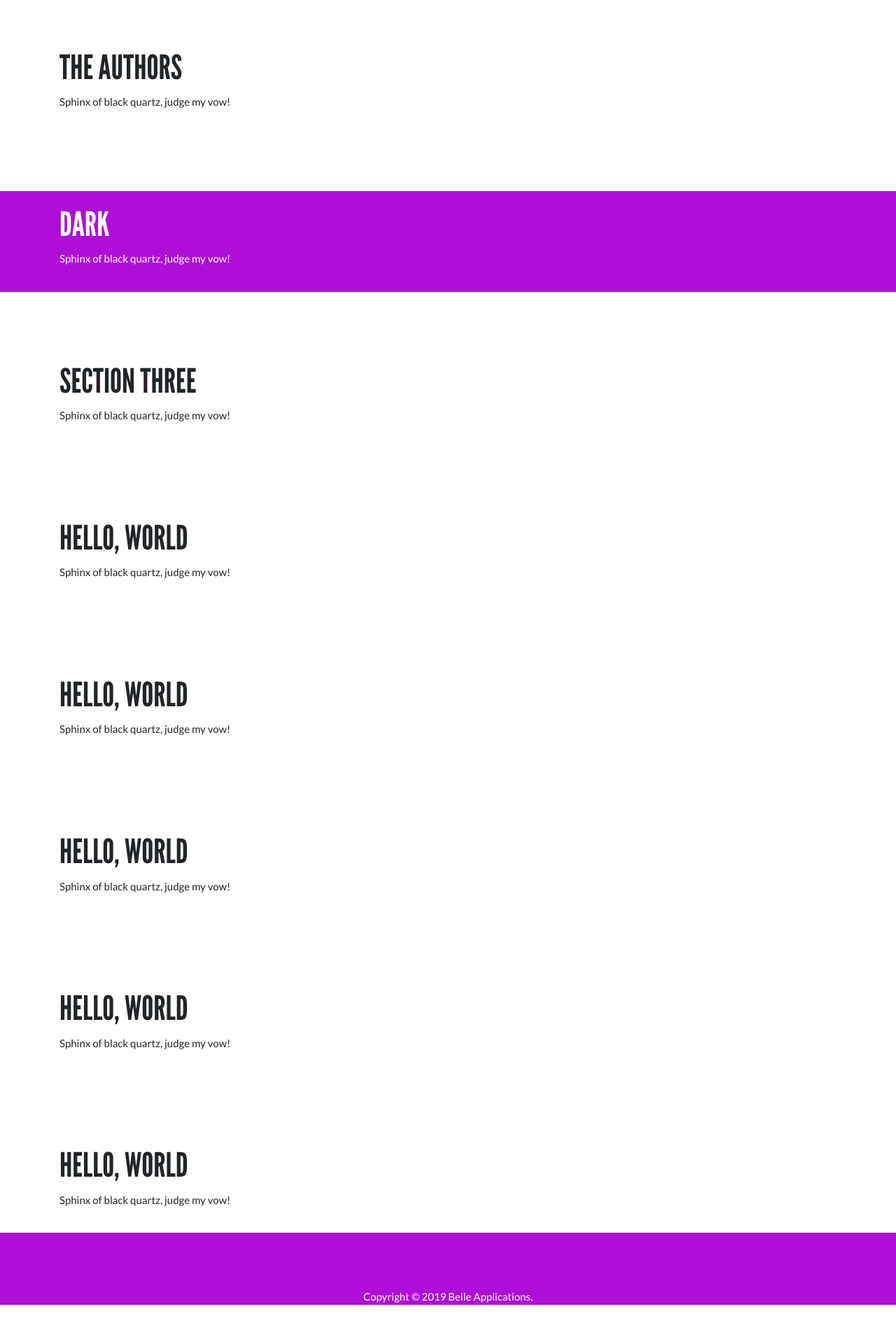
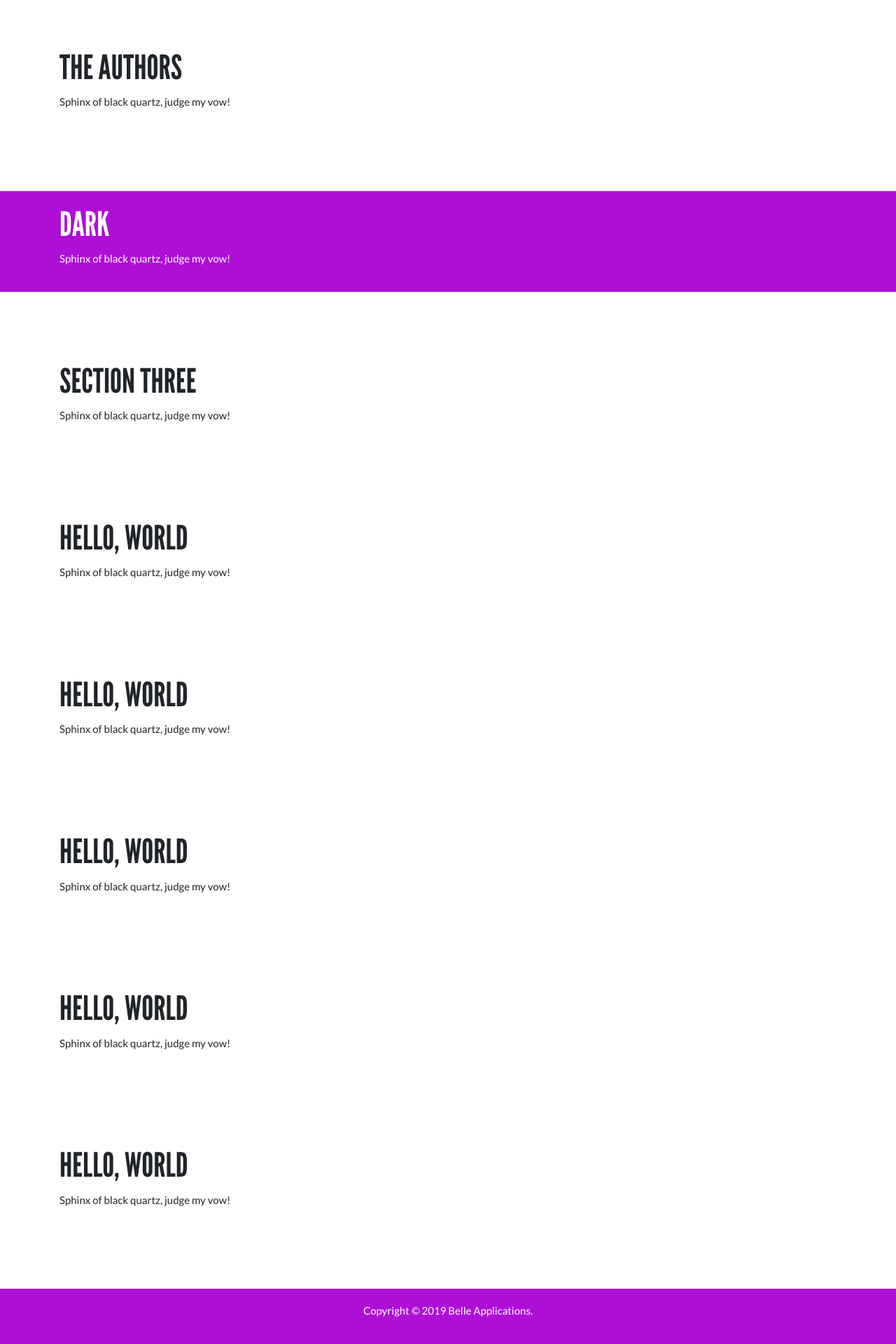
Before and after one commit to bubbleorrevolution/BubbleOrRevolution.github.io, a Jekyll site: the page built from index.html, in a window 1280 px wide. Shown: the part 1002-2922 px from the top of the page at 70% size. Built offline with Jekyll 4.4.1, drawn with Linux system fonts in a browser that asks for light colours; nearby versions of some CDN libraries; a script that is not in the unit is left out; before the commit the page ends 2882 px from its top, so only the background shows below that.

Commit message:
fix #1 - footer problem

```diff
--- a/_includes/footer.html
+++ b/_includes/footer.html
@@ -1,10 +1,12 @@
 <!-- Footer
       TODO: fix links-->
-<footer id="footer" class="section section-primary">
-  <div class="container centered">
-    <p>
-      Copyright &copy; 2019 Belle Applications.
-    </p>
+<footer id="footer" class="section section-dark">
+    <div class="section-content">
+        <div class="container centered">
+            <p>
+            Copyright &copy; 2019 Belle Applications.
+            </p>
+        </div>
   </div>
 </footer>
 
--- a/assets/css/custom.scss
+++ b/assets/css/custom.scss
@@ -76,10 +76,13 @@ body {
         color: $white;
         background-color: $primary;
     }
+
+    // links need their default styling overwritten
+    a {
+        color: $white !important;
+        text-decoration: underline;
+    }
 }
-
-
-
 
 
 .navbar {
@@ -89,13 +92,6 @@ body {
 .navbar-brand {
   font-family: LeagueGothic !important;
   font-size: 32px;
-}
-
-.centered {
-  text-align: center;
-  display: block;
-  margin-left: auto;
-  margin-right: auto;
 }
 
 h1,
@@ -140,14 +136,16 @@ h6 {
  }
 }
 
-.section-primary {
-  color: $white !important;
-  background: $primary;
+.centered {
+  text-align: center;
+  display: block;
+  margin-left: auto;
+  margin-right: auto;
+}
 
-  a {
-    color: $white !important;
-    text-decoration: underline;
-  }
+#footer {
+    // to counteract section's padding
+    // padding-top: 0;
 }
 
 .section-super-padded {
```
